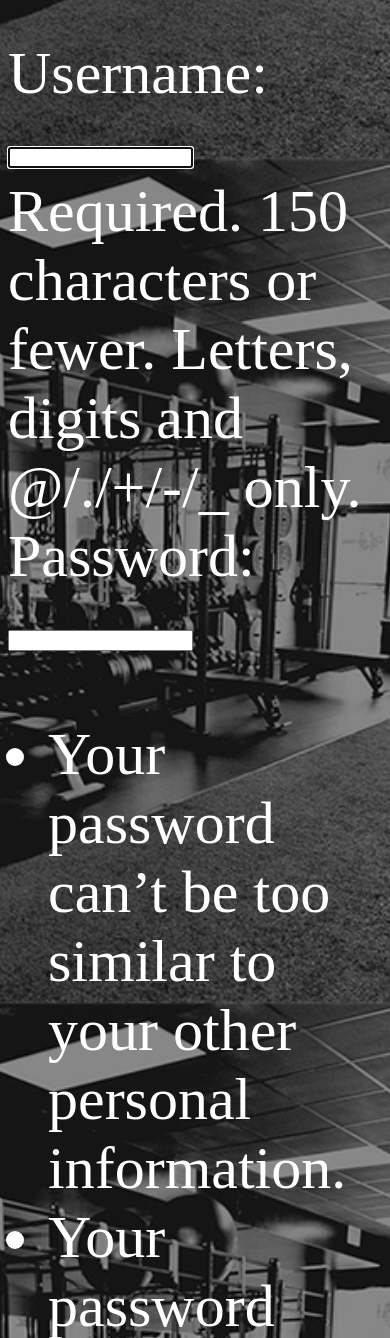
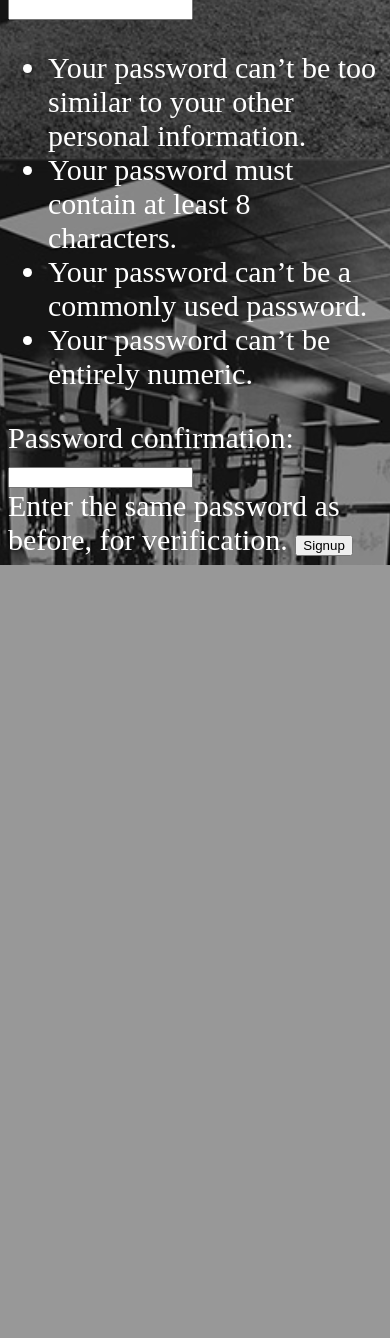
Before and after one commit to bradywhildin/BigMuscle, a Django app: page /accounts/signup/ in a window 390 px wide; the page is wider, and only the part inside the window is pictured. Shown: the part 685-2023 px from the top of that part. After the commit the page ends 1250 px from the top of that part, so only its background shows below. Run offline with Django 3.2, Linux system fonts and the light colour scheme.

Commit message:
Made font smaller on signup page

```diff
--- a/accounts/templates/accounts/signup.html
+++ b/accounts/templates/accounts/signup.html
@@ -21,7 +21,7 @@ body {
 
 @media (max-width: 900px) {
     body {
-        font-size: 60px;
+        font-size: 30px;
     }
 }
 
```
